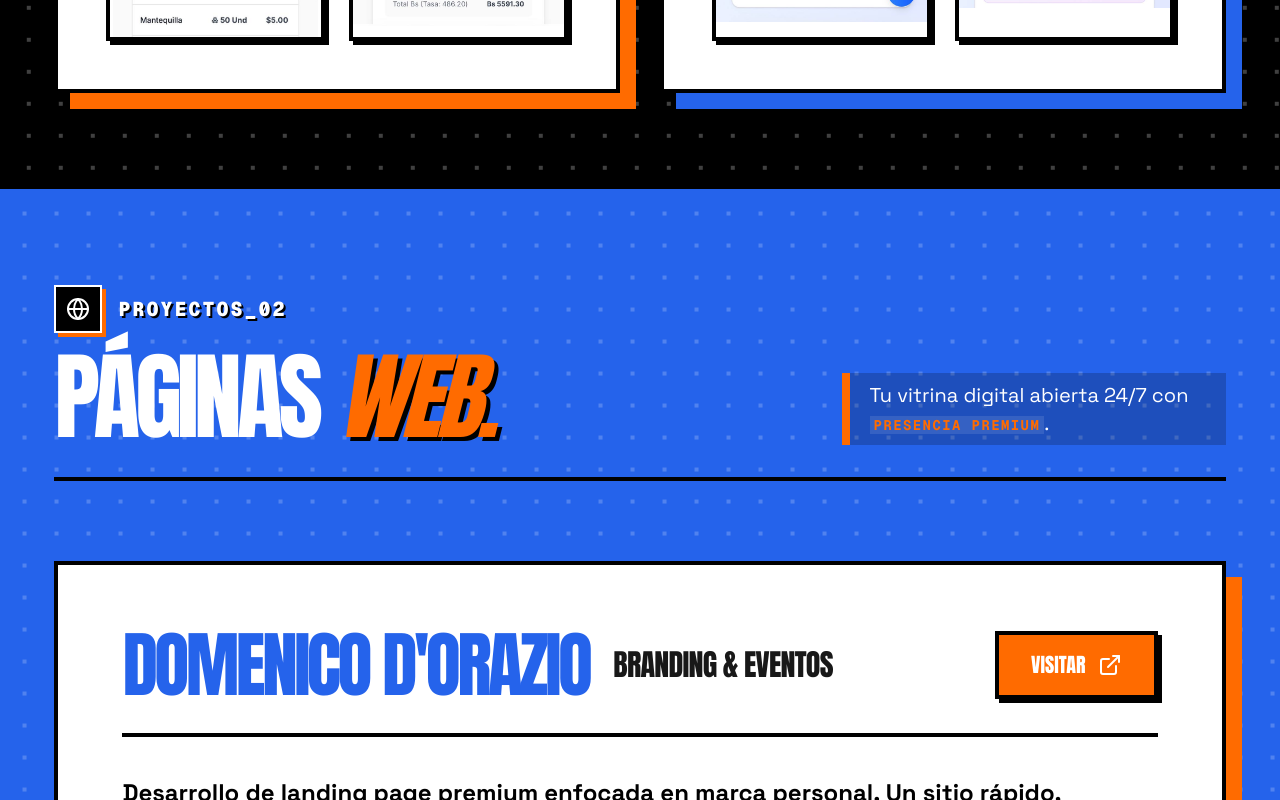
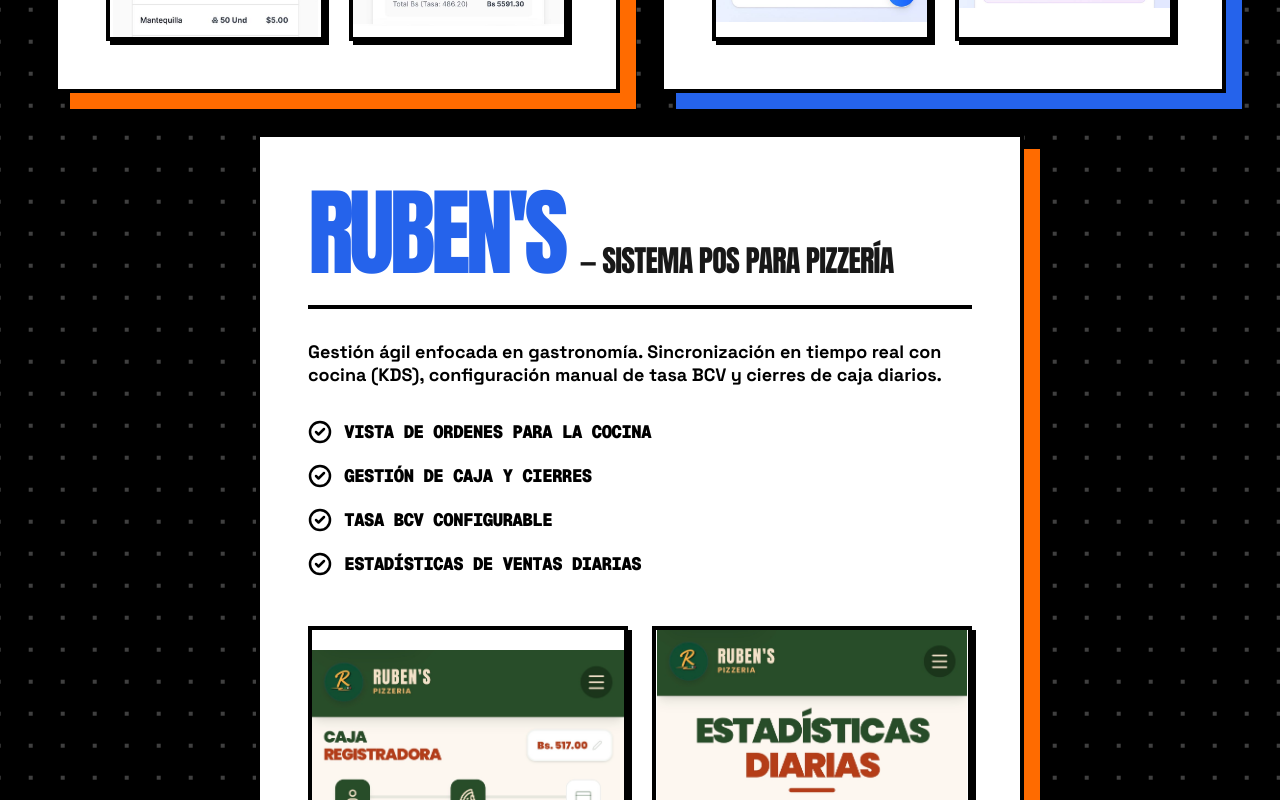
Before and after one commit to Juanjalvarezz27/Juanjalvarez, a Next.js app: page /home/servicios in a window 1280 px wide. Shown: the part 2240-3040 px from the top of the page. Built offline with nearby package versions, Linux system fonts and the light colour scheme.

Commit message:
Update SistemasDetalle.tsx

```diff
--- a/src/app/components/servicios/SistemasDetalle.tsx
+++ b/src/app/components/servicios/SistemasDetalle.tsx
@@ -30,6 +30,19 @@
       ],
       color: "bg-brand-blue",
       images: ["/Silav 1.png", "/Silav 2.png"]
+    },
+    {
+      nombre: "RUBEN'S",
+      significado: "SISTEMA POS PARA PIZZERÍA",
+      descripcion: "Gestión ágil enfocada en gastronomía. Sincronización en tiempo real con cocina (KDS), configuración manual de tasa BCV y cierres de caja diarios.",
+      beneficios: [
+        "Vista de ordenes para la cocina",
+        "Gestión de caja y cierres",
+        "Tasa BCV configurable",
+        "Estadísticas de ventas diarias"
+      ],
+      color: "bg-brand-orange", // Repetimos el naranja para mantener la estética
+      images: ["/IMG_7394.jpeg", "/IMG_7395.jpeg"]
     }
   ];
 
@@ -81,7 +94,11 @@
         {/* Grid de Sistemas */}
         <div className="grid grid-cols-1 lg:grid-cols-2 gap-16 lg:gap-10">
           {proyectosSistemas.map((proyecto, index) => (
-            <div key={index} className="group relative w-full flex flex-col">
+            <div
+              key={index}
+              // Esta condición centra el tercer elemento en pantallas grandes
+              className={`group relative w-full flex flex-col ${index === 2 ? 'lg:col-span-2 lg:max-w-3xl lg:mx-auto' : ''}`}
+            >
 
               <div className={`absolute inset-0 ${proyecto.color} translate-x-3 translate-y-3 md:translate-x-4 md:translate-y-4 transition-transform group-hover:translate-x-6 group-hover:translate-y-6`}></div>
 
```
